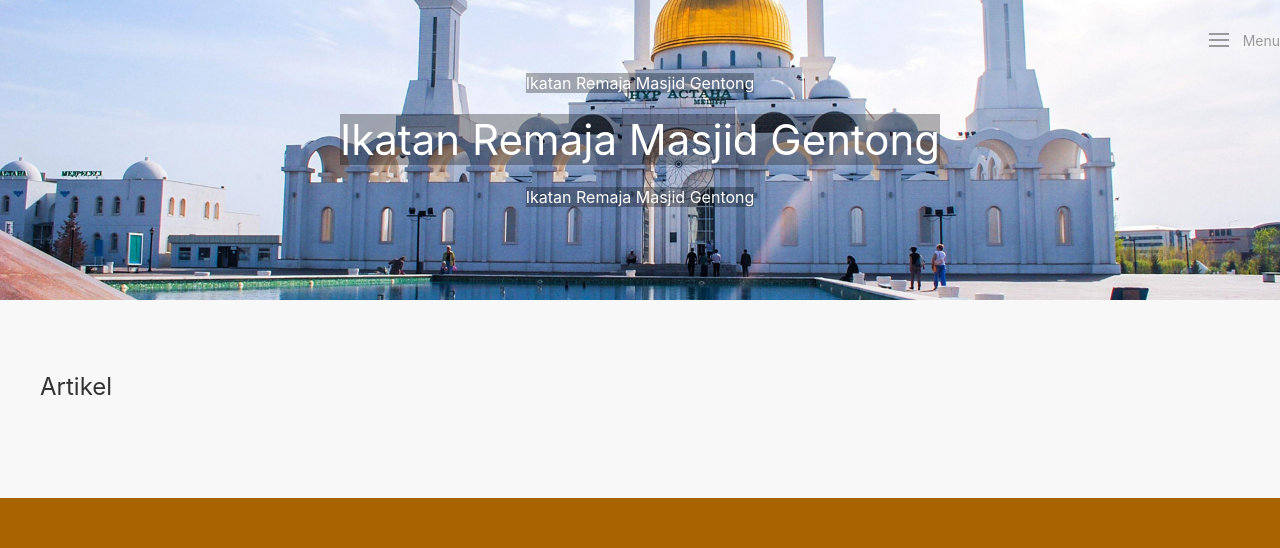
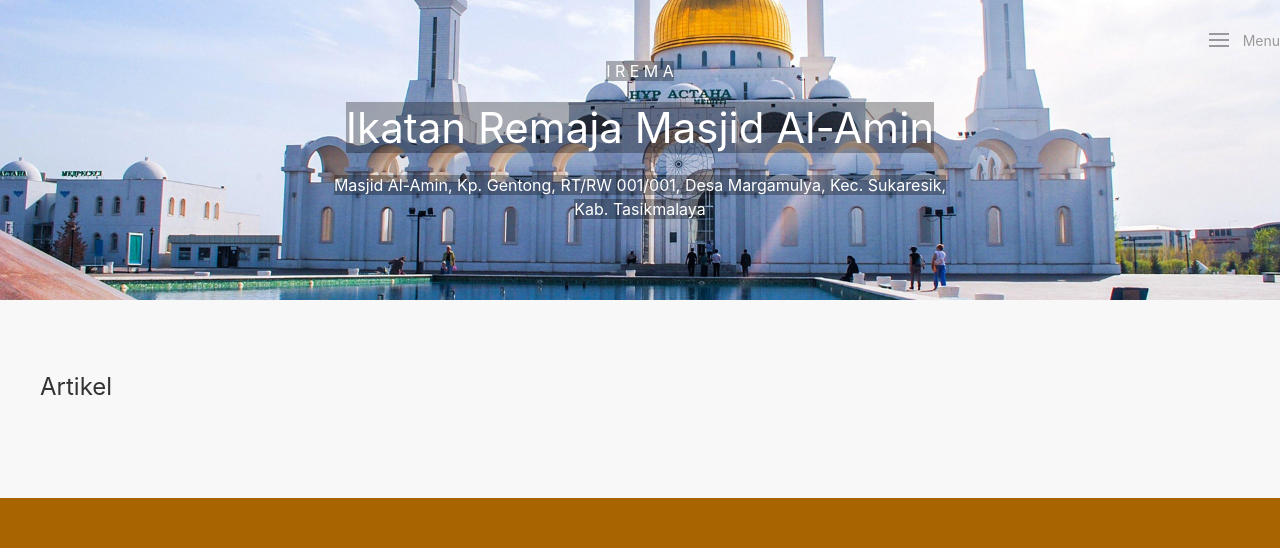
Before and after one commit to iremaalamin/iremaalamin.github.io, a Jekyll site: the page built from index.html, in a window 1280 px wide. Shown: the top 548 px of the page. Built offline with Jekyll 4.4.1, drawn with Linux system fonts in a browser that asks for light colours; nearby versions of some CDN libraries; the list of posts is cut into pages by our own code; grey boxes are pictures that could not be loaded.

```diff
--- a/_includes/sidebar.html
+++ /dev/null
@@ -1,5 +0,0 @@
-<aside>
-    <div class="ttg">
-        <h2>Tentang</h2>
-    </div>
-<aside>
--- a/_layouts/home.html
+++ b/_layouts/home.html
@@ -4,9 +4,9 @@ layout : default
 <div class="uk-position-relative">
     <div class="uk-background-cover uk-height-medium uk-panel uk-flex uk-flex-center uk-flex-middle uk-overflow-hidden" style="background-image: url(/assets/img/masjid.jpg);">
         <div class="uk-width-1-2@m uk-text-center uk-margin-auto uk-margin-auto-vertical">
-            <p class="uk-margin-remove-buttom" style="color: #ffffff;"><span style="background-color: rgba(0, 0, 0, 0.3);">Ikatan Remaja Masjid Gentong</span></p>
-            <h1 class="uk-margin-remove-top" style="color: #ffffff;"><span style="background-color: rgba(0, 0, 0, 0.3);">Ikatan Remaja Masjid Gentong</span></h1>
-            <p style="color: #ffffff;"><span style="background-color: rgba(0, 0, 0, 0.3);">Ikatan Remaja Masjid Gentong</span></p>
+            <p class="uk-margin-remove-buttom" style="color: #ffffff;"><span style="background-color: rgba(0, 0, 0, 0.3);">I R E M A</span></p>
+            <h1 class="uk-margin-remove-top" style="color: #ffffff;"><span style="background-color: rgba(0, 0, 0, 0.3);">Ikatan Remaja Masjid Al-Amin</span></h1>
+            <p style="color: #ffffff;"><span style="background-color: rgba(0, 0, 0, 0.3);">Masjid Al-Amin, Kp. Gentong, RT/RW 001/001, Desa Margamulya, Kec. Sukaresik, Kab. Tasikmalaya</span></p>
         </div>
     </div>
     <div class="uk-position-top">
--- a/about.html
+++ b/about.html
@@ -7,9 +7,9 @@ permalink: /tentang/
 <div class="uk-position-relative">
     <div class="uk-background-cover uk-height-medium uk-panel uk-flex uk-flex-center uk-flex-middle uk-overflow-hidden" style="background-image: url(/assets/img/masjid.jpg);">
         <div class="uk-width-1-2@m uk-text-center uk-margin-auto uk-margin-auto-vertical">
-            <p class="uk-margin-remove-buttom" style="color: #ffffff;"><span style="background-color: rgba(0, 0, 0, 0.3);">Ikatan Remaja Masjid Gentong</span></p>
-            <h1 class="uk-margin-remove-top" style="color: #ffffff;"><span style="background-color: rgba(0, 0, 0, 0.3);">Ikatan Remaja Masjid Gentong</span></h1>
-            <p style="color: #ffffff;"><span style="background-color: rgba(0, 0, 0, 0.3);">Ikatan Remaja Masjid Gentong</span></p>
+            <p class="uk-margin-remove-buttom" style="color: #ffffff;"><span style="background-color: rgba(0, 0, 0, 0.3);">I R E M A</span></p>
+            <h1 class="uk-margin-remove-top" style="color: #ffffff;"><span style="background-color: rgba(0, 0, 0, 0.3);">Ikatan Remaja Masjid Al-Amin</span></h1>
+            <p style="color: #ffffff;"><span style="background-color: rgba(0, 0, 0, 0.3);">Masjid Al-Amin, Kp. Gentong, RT/RW 001/001, Desa Margamulya, Kec. Sukaresik, Kab. Tasikmalaya</span></p>
         </div>
     </div>
     <div class="uk-position-top">
```
Also changed, not shown: _includes/header.html (deleted, +0 -43 lines), about.markdown (deleted, +0 -18 lines), _layouts/konten.html (deleted).
